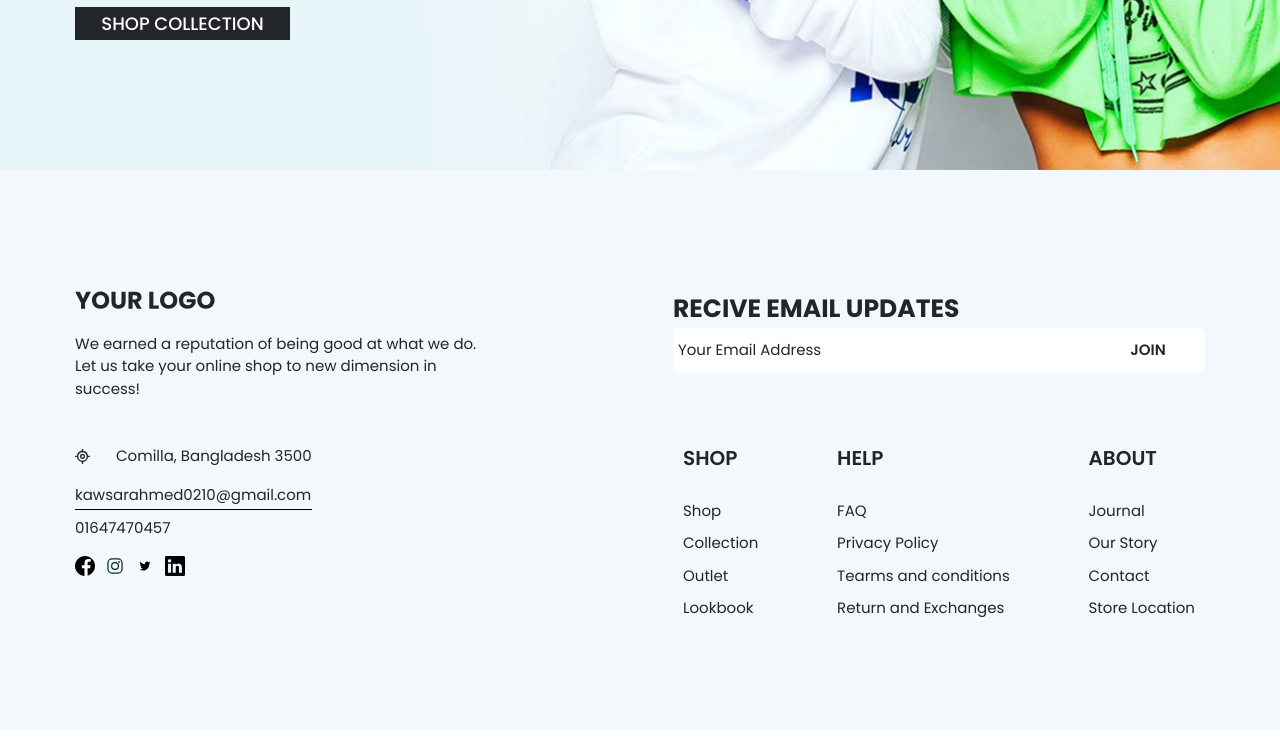
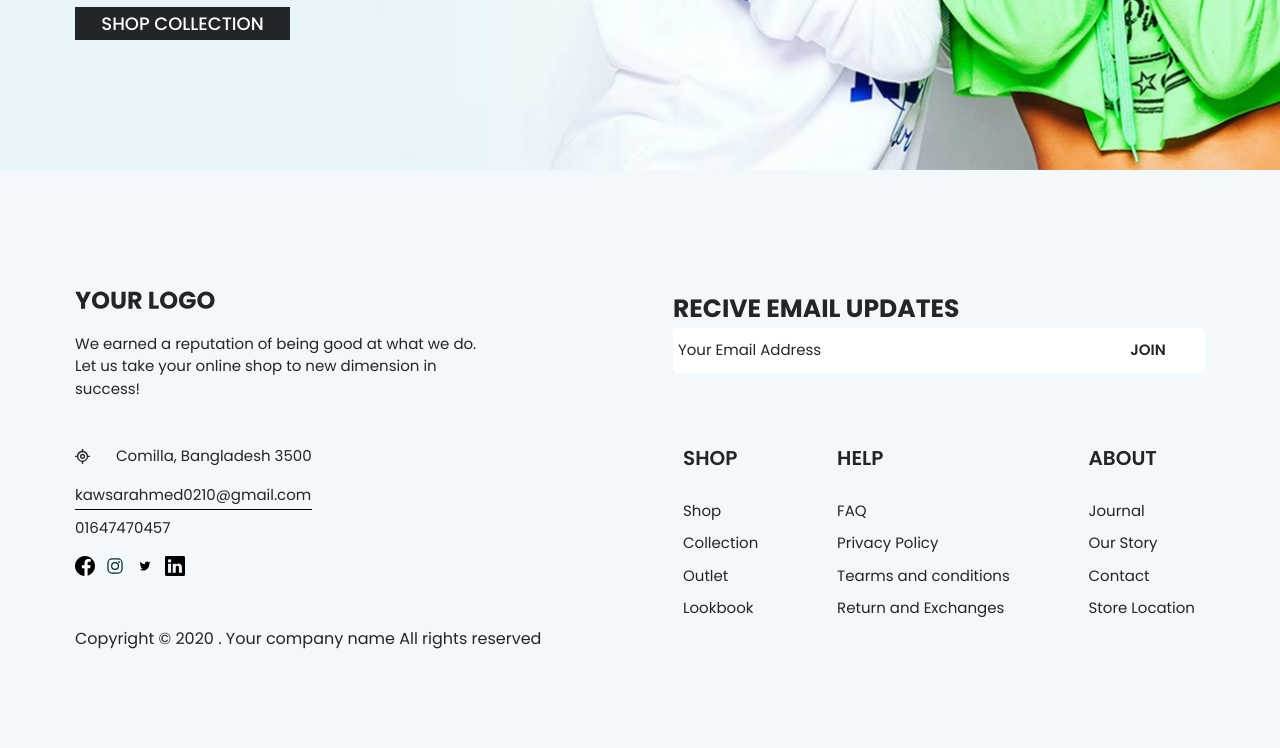
Before and after one commit to LysiukOleksandr/Fashion-Landing-Page, a website: page app/index.html in a window 1280 px wide. Shown: the part 4684-5432 px from the top of the page. Drawn offline with Linux system fonts and the light colour scheme.

Commit message:
copyright(html)

```diff
--- a/app/index.html
+++ b/app/index.html
@@ -537,8 +537,15 @@
               </div>
             </div>
           </div>
+      </div>
+          <div class="footer__bottom">
+            <div class="container"></div>
+            <div class="footer__bottom-wrapper">
+              <p class="footer__bottom-copyright">Copyright &copy; 2020 . Your company name  All rights reserved</p>
+            </div>
+          </div>
+          </div>
         </div>
-      </div>
     </footer>
 
     <script src="js/main.js"></script>
```
